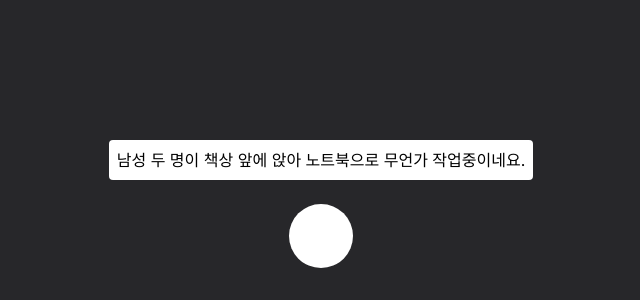
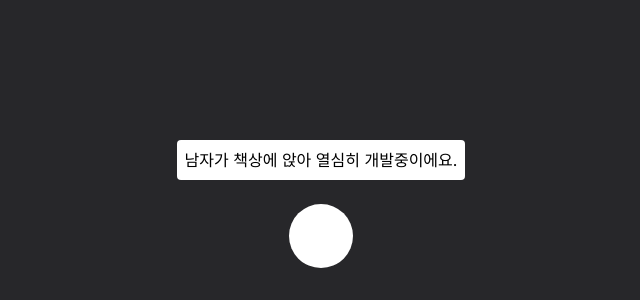
Before and after one commit to DY-MAKE/withme, a Next.js app in the folder apps/frontend/: page / in a window 1280 px wide. Shown: the part 500-800 px from the top of the page, without its empty margins (319-959 px from the left). Built offline with nearby package versions, Linux system fonts and the light colour scheme.

Commit message:
chore: update text content in Card component

```diff
--- a/apps/frontend/app/page.tsx
+++ b/apps/frontend/app/page.tsx
@@ -19,7 +19,7 @@ export default function Home() {
         )}
       >
         <Card className="min-w-64">
-          남성 두 명이 책상 앞에 앉아 노트북으로 무언가 작업중이네요.
+          남자가 책상에 앉아 열심히 개발중이에요.
         </Card>
         <CameraButton />
       </div>
```
